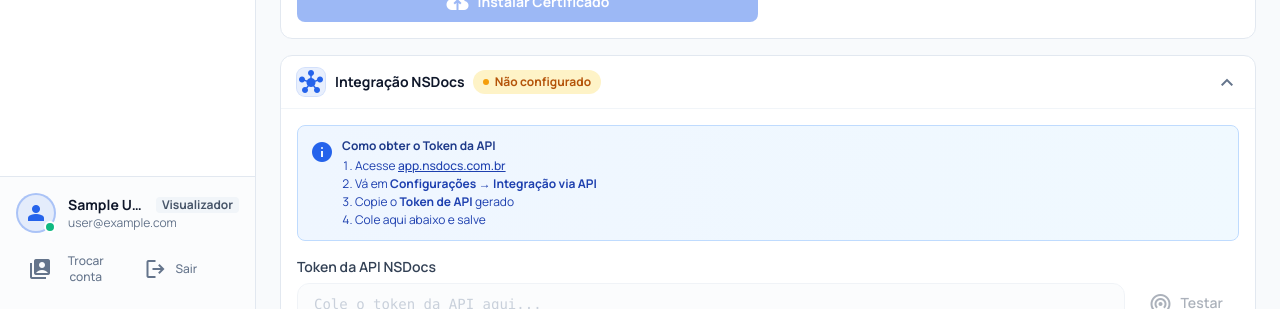
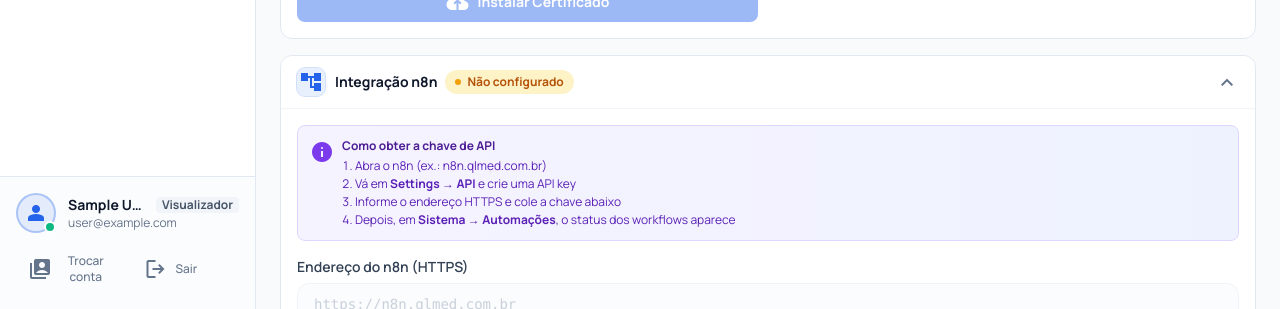
Before and after one commit to marceloterra1983/QLMED, a Next.js app: page /sistema/settings in a window 1280 px wide. Shown: the part 506-815 px from the top of the page. Built offline with nearby package versions, Linux system fonts and the light colour scheme; no server answers; sample sign-in values are in the browser's storage.

Commit message:
feat(settings): formulário Integração n8n em Configurações
Automações apontava para Configurações sem formulário; FR-010/AC-010 e
contrato cobrem GET/PUT /api/integrations/n8n/config na UI.

Co-authored-by: Cursor <cursoragent@cursor.com>

```diff
--- a/src/app/(painel)/sistema/automacoes/page-client.tsx
+++ b/src/app/(painel)/sistema/automacoes/page-client.tsx
@@ -137,7 +137,7 @@ export default function AutomacoesPage() {
           tone="slate"
           icon="link_off"
           title="Integração com o n8n não configurada"
-          detail="Cadastre o endereço e a chave de API em Configurações para ver o estado dos workflows aqui."
+          detail="Cadastre o endereço e a chave de API em Sistema → Configurações → Integração n8n para ver o estado dos workflows aqui."
         />
       )}
 
--- a/src/app/(painel)/sistema/settings/components/IntegrationsSection.tsx
+++ b/src/app/(painel)/sistema/settings/components/IntegrationsSection.tsx
@@ -101,6 +101,34 @@ export default function IntegrationsSection({ company, canManageSettings }: Inte
   const [oneDriveFilesLoading, setOneDriveFilesLoading] = useState(false);
   const [selectedOneDriveConnectionId, setSelectedOneDriveConnectionId] = useState<string | null>(null);
   const [oneDriveItems, setOneDriveItems] = useState<OneDriveItem[]>([]);
+
+  // n8n (status em /sistema/automacoes)
+  const [n8nBaseUrl, setN8nBaseUrl] = useState('');
+  const [n8nApiToken, setN8nApiToken] = useState('');
+  const [n8nHasToken, setN8nHasToken] = useState(false);
+  const [n8nMaskedToken, setN8nMaskedToken] = useState<string | null>(null);
+  const [n8nLoading, setN8nLoading] = useState(false);
+  const [n8nConfigured, setN8nConfigured] = useState(false);
+
+  // ── n8n ──
+  useEffect(() => {
+    fetch('/api/integrations/n8n/config')
+      .then((res) => res.json())
+      .then((data) => {
+        if (data.config) {
+          setN8nBaseUrl(data.config.baseUrl || '');
+          setN8nHasToken(Boolean(data.config.hasToken));
+          setN8nMaskedToken(typeof data.config.apiToken === 'string' ? data.config.apiToken : null);
+          setN8nConfigured(true);
+          setN8nApiToken('');
+        } else {
+          setN8nConfigured(false);
+          setN8nHasToken(false);
+          setN8nMaskedToken(null);
+        }
+      })
+      .catch(() => toast.error('Erro ao carregar configuração n8n'));
+  }, []);
 
   // ── NSDocs ──
   useEffect(() => {
@@ -375,6 +403,50 @@ export default function IntegrationsSection({ company, canManageSettings }: Inte
     }
   };
 
+  const handleN8nSave = async () => {
+    if (!canManageSettings) return;
+    const baseUrl = n8nBaseUrl.trim();
+    if (!baseUrl) {
+      toast.error('Informe o endereço HTTPS do n8n');
+      return;
+    }
+    if (!n8nHasToken && !n8nApiToken.trim()) {
+      toast.error('Informe a chave de API do n8n');
+      return;
+    }
+    setN8nLoading(true);
+    try {
+      const body: { baseUrl: string; apiToken?: string } = { baseUrl };
+      if (n8nApiToken.trim()) body.apiToken = n8nApiToken.trim();
+      const res = await fetch('/api/integrations/n8n/config', {
+        method: 'PUT',
+        headers: { 'Content-Type': 'application/json' },
+        body: JSON.stringify(body),
+      });
+      if (!res.ok) {
+        const err = await res.json().catch(() => ({}));
+        throw new Error(err.error || 'Falha ao salvar');
+      }
+      toast.success('Configuração n8n salva');
+      setN8nApiToken('');
+      setN8nConfigured(true);
+      const refreshed = await fetch('/api/integrations/n8n/config').then((r) => r.json());
+      if (refreshed.config) {
+        setN8nBaseUrl(refreshed.config.baseUrl || '');
+        setN8nHasToken(Boolean(refreshed.config.hasToken));
+        setN8nMaskedToken(typeof refreshed.config.apiToken === 'string' ? refreshed.config.apiToken : null);
+      }
+    } catch (error) {
+      toast.error(error instanceof Error ? error.message : 'Erro ao salvar n8n');
+    } finally {
+      setN8nLoading(false);
+    }
+  };
+
+  const n8nBadge = n8nConfigured && n8nHasToken
+    ? { label: 'Conectado', color: 'green' as const }
+    : { label: 'Não configurado', color: 'yellow' as const };
+
   const nsdocsBadge = nsdocsConfig
     ? { label: 'Conectado', color: 'green' as const }
     : { label: 'Não configurado', color: 'yellow' as const };
@@ -391,6 +463,71 @@ export default function IntegrationsSection({ company, canManageSettings }: Inte
 
   return (
     <>
+      {/* Integração n8n — alimenta /sistema/automacoes */}
+      <Section icon="account_tree" title="Integração n8n" defaultOpen badge={badgeDe(n8nBadge)}>
+        <div className="space-y-4">
+          <div className="bg-gradient-to-r from-violet-50 to-indigo-50 dark:from-violet-900/20 dark:to-indigo-900/20 border border-violet-200 dark:border-violet-800 rounded-lg p-3">
+            <div className="flex items-start gap-2">
+              <span className="material-symbols-outlined text-violet-600 dark:text-violet-400 text-[20px] mt-0.5">info</span>
+              <div>
+                <h4 className="font-bold text-violet-900 dark:text-violet-300 text-xs">Como obter a chave de API</h4>
+                <ol className="text-xs text-violet-800 dark:text-violet-400 mt-1 space-y-0.5 list-decimal list-inside">
+                  <li>Abra o n8n (ex.: n8n.qlmed.com.br)</li>
+                  <li>Vá em <strong>Settings → API</strong> e crie uma API key</li>
+                  <li>Informe o endereço HTTPS e cole a chave abaixo</li>
+                  <li>Depois, em <strong>Sistema → Automações</strong>, o status dos workflows aparece</li>
+                </ol>
+              </div>
+            </div>
+          </div>
+
+          <div>
+            <label className="block text-sm font-semibold text-slate-700 dark:text-slate-300 mb-1.5">
+              Endereço do n8n (HTTPS)
+            </label>
+            <input
+              type="url"
+              autoComplete="off"
+              value={n8nBaseUrl}
+              onChange={(e) => setN8nBaseUrl(e.target.value)}
+              disabled={!canManageSettings}
+              placeholder="https://n8n.qlmed.com.br"
+              className="w-full px-4 py-2.5 bg-slate-50 dark:bg-slate-900/50 border border-slate-200 dark:border-slate-700 rounded-xl text-slate-900 dark:text-white placeholder-slate-400 transition-all font-mono text-sm disabled:opacity-50 disabled:cursor-not-allowed"
+            />
+          </div>
+
+          <div>
+            <label className="block text-sm font-semibold text-slate-700 dark:text-slate-300 mb-1.5">
+              Chave de API
+            </label>
+            <input
+              type="password"
+              autoComplete="off"
+              value={n8nApiToken}
+              onChange={(e) => setN8nApiToken(e.target.value)}
+              disabled={!canManageSettings}
+              placeholder={n8nHasToken ? 'Deixe em branco para manter a chave atual' : 'Cole a API key do n8n'}
+              className="w-full px-4 py-2.5 bg-slate-50 dark:bg-slate-900/50 border border-slate-200 dark:border-slate-700 rounded-xl text-slate-900 dark:text-white placeholder-slate-400 transition-all font-mono text-sm disabled:opacity-50 disabled:cursor-not-allowed"
+            />
+            {n8nHasToken && n8nMaskedToken && (
+              <p className="text-xs text-slate-500 dark:text-slate-400 mt-1.5 font-mono">
+                Chave gravada: {n8nMaskedToken}
+              </p>
+            )}
+          </div>
+
+          <div className="flex justify-end pt-2">
+            <Button
+              onClick={handleN8nSave}
+              disabled={n8nLoading || !canManageSettings}
+              icon="save"
+            >
+              Salvar Configuração
+            </Button>
+          </div>
+        </div>
+      </Section>
+
       {/* Integração NSDocs */}
       <Section icon="hub" title="Integração NSDocs" defaultOpen badge={badgeDe(nsdocsBadge)}>
         <div className="space-y-4">
```
Also changed, not shown: specs/011-n8n-workflow-status/spec.md (+4 -1 lines), 1 other file (tests, documents, lock files or other folders).
